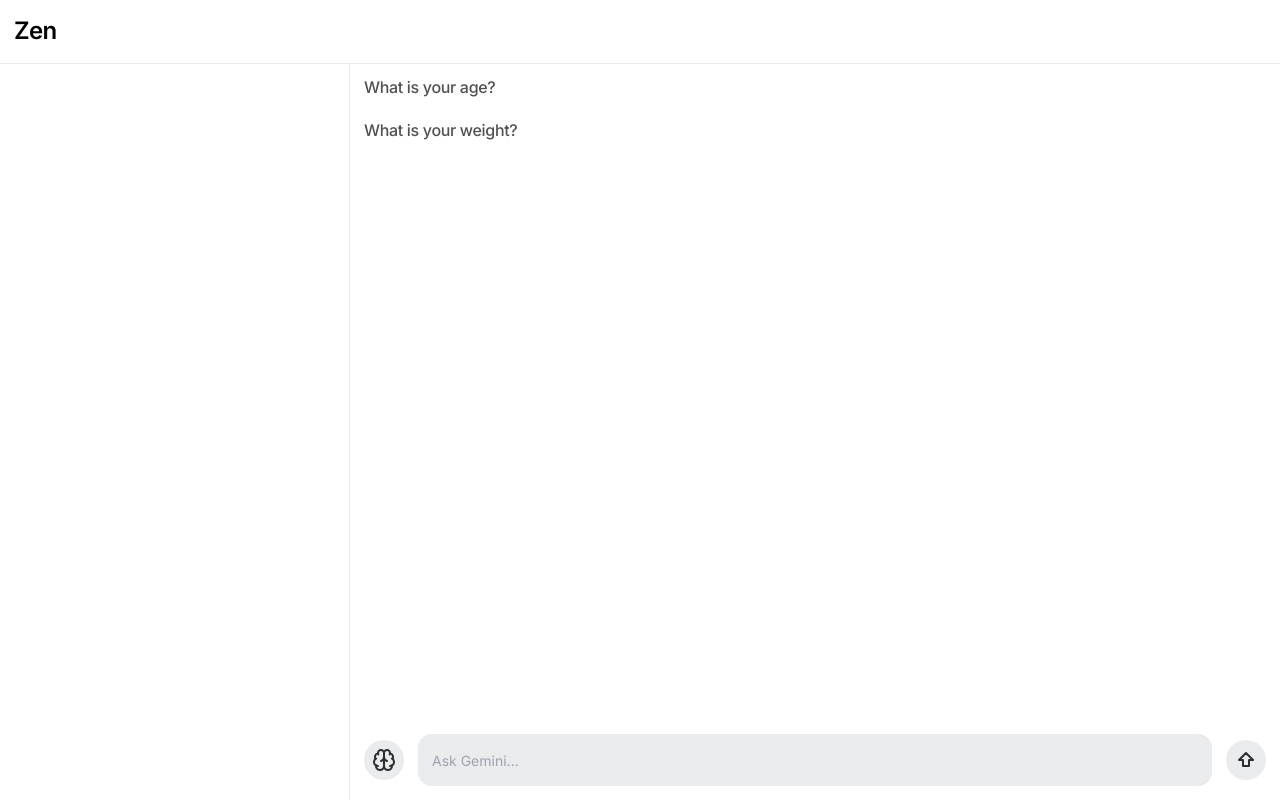
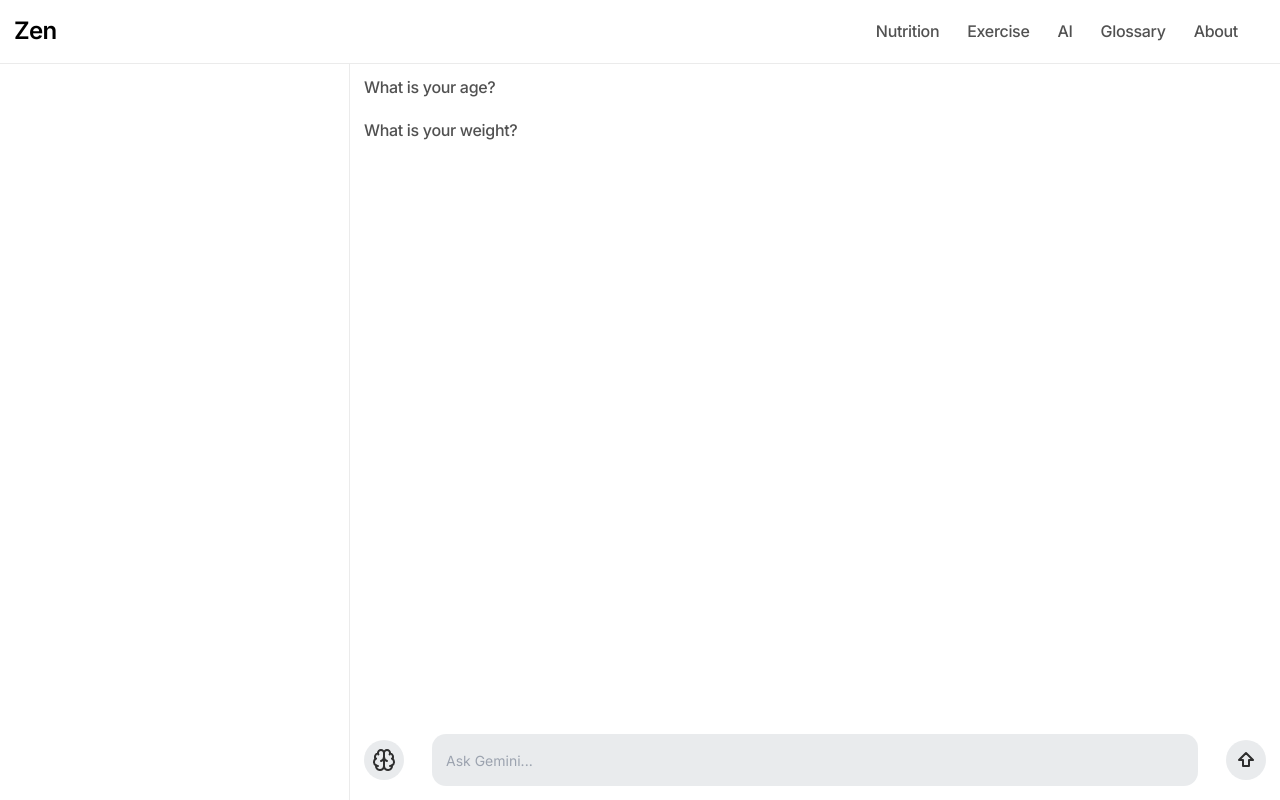
Before and after one commit to devjdn/health-app, a Next.js app in the folder site/: page /ai in a window 1280 px wide. Built offline with nearby package versions, Linux system fonts and the light colour scheme.

Commit message:
adding some scroll new scrolling. Very unsure on how i feel about it though. It's much better on mobile than it is on desktop

```diff
--- a/site/app/globals.css
+++ b/site/app/globals.css
@@ -19,7 +19,7 @@ h1, h2, h3, h4, h5, h6, p, blockquote, figcaption {
 :root {
   --primary-background: #fff;
   --secondary-background: #f1f1f1;
-  --header: #ffffffe8;
+  --header: #ffffffc0;
   --card-translucent: #f1f1f1d7;
   --btn: #fcfcfc;
   --intro-gradient: linear-gradient(to bottom, #ffffff9f, var(--primary-background) 200px), linear-gradient(to right, #ff9393, #ffe493, #ededed, #00a2ff, #1a3cb7, #0c1cd0);
@@ -35,9 +35,9 @@ h1, h2, h3, h4, h5, h6, p, blockquote, figcaption {
 
 @media (prefers-color-scheme: dark) {
   :root {
-    --primary-background: #000;
+    --primary-background: #060606;
     --secondary-background: #121212;
-    --header: #000000e8;
+    --header: #000000c0;
     --card-translucent: #121212d7;
     --btn: #121212;
     --intro-gradient: linear-gradient(to bottom, #0000009f, var(--primary-background) 200px), linear-gradient(to right, #ff9393, #ffe493, #ededed, #00a2ff, #1a3cb7, #0c1cd0);
@@ -107,9 +107,19 @@ header .logo p {
   letter-spacing: -0.03em;
   color: var(--primary-text);
 }
+header nav ul.header-nav-list {
+  display: flex;
+  gap: 28px;
+}
+header nav ul.header-nav-list a:hover p {
+  color: var(--primary-text);
+}
 
 main {
   height: 100%;
+}
+main ::-webkit-scrollbar {
+  display: none;
 }
 
 .home-page {
@@ -132,10 +142,10 @@ main {
 .home-page .site-intro .cta-btns {
   display: flex;
   justify-content: center;
-  gap: 14px;
+  gap: 28px;
 }
 .home-page .site-intro .cta-btns button {
-  border-radius: 100vw;
+  border-radius: 14px;
   padding: 14px 18px;
 }
 .home-page .site-intro .cta-btns button p {
@@ -161,7 +171,7 @@ main {
   display: grid;
   grid-template-columns: repeat(1, auto);
   grid-auto-flow: column;
-  gap: 14px;
+  gap: 28px;
   overflow: scroll;
   scroll-snap-type: x mandatory;
 }
@@ -197,6 +207,21 @@ main {
 }
 .home-page .guide {
   background: var(--secondary-background);
+}
+.home-page .guide ul.usage-guide-list {
+  display: grid;
+  grid-template-columns: repeat(1, 1fr);
+  grid-auto-flow: column;
+  gap: 28px;
+  overflow: scroll;
+  scroll-snap-type: x mandatory;
+}
+.home-page .guide ul.usage-guide-list li.usage-guide-list-item {
+  border-radius: 30px;
+  background: var(--primary-background);
+  width: 500px;
+  aspect-ratio: 1.3/1;
+  scroll-snap-align: start;
 }
 
 form.search-bar {
@@ -238,7 +263,7 @@ section.ai-section {
 }
 section.ai-section .ai-input {
   display: flex;
-  gap: 14px;
+  gap: 28px;
   align-items: center;
   height: 52px;
 }
@@ -279,6 +304,22 @@ section.ai-section .ai-input .ai-text-wrapper textarea:focus {
     font-weight: 600;
     color: var(--primary-text);
   }
+  header nav ul.header-nav-list {
+    display: none;
+  }
+  section.services, section.guide {
+    padding-right: 0;
+  }
+  section ul {
+    padding-right: 14px;
+  }
+  .home-page .services ul li {
+    width: 300px;
+  }
+  .home-page .guide ul.usage-guide-list li.usage-guide-list-item {
+    width: 320px;
+    aspect-ratio: 1/1.3;
+  }
 }
 @layer utilities {
   .text-balance {
--- a/site/app/globals.scss
+++ b/site/app/globals.scss
@@ -20,7 +20,7 @@ h1,h2,h3,h4,h5,h6,p,blockquote,figcaption{
 :root {
   --primary-background: #fff;
   --secondary-background: #f1f1f1;
-  --header: #ffffffe8;
+  --header: #ffffffc0;
   --card-translucent: #f1f1f1d7;
   --btn: #fcfcfc;
   --intro-gradient: linear-gradient(to bottom, #ffffff9f, var(--primary-background) 200px), linear-gradient(to right, #ff9393, #ffe493, #ededed, #00a2ff, #1a3cb7, #0c1cd0);
@@ -40,9 +40,9 @@ h1,h2,h3,h4,h5,h6,p,blockquote,figcaption{
 
 @media (prefers-color-scheme: dark) {
   :root {
-    --primary-background: #000;
+    --primary-background: #060606;
     --secondary-background: #121212;
-    --header: #000000e8;
+    --header: #000000c0;
     --card-translucent: #121212d7;
     --btn: #121212;
     --intro-gradient: linear-gradient(to bottom, #0000009f, var(--primary-background) 200px), linear-gradient(to right, #ff9393, #ffe493, #ededed, #00a2ff, #1a3cb7, #0c1cd0);
@@ -113,11 +113,29 @@ header{
       color: var(--primary-text);
     }
   }
+  nav{
+    ul.header-nav-list{
+      display: flex;
+      gap: 28px;
+
+      a{
+        &:hover{
+          p{
+            color: var(--primary-text);
+          }
+        }
+      }
+    }
+  }
 }
 
 
 main{
   height: 100%;
+
+  ::-webkit-scrollbar{
+    display: none;
+  }
 }
 
 .home-page{
@@ -125,6 +143,7 @@ main{
 
   section{
     padding: 56px 14px;
+
 
     >*{
       margin-inline: auto;
@@ -147,10 +166,10 @@ main{
     .cta-btns{
       display: flex;
       justify-content: center;
-      gap: 14px;
+      gap: 28px;
 
       button{
-        border-radius: 100vw;
+        border-radius: 14px;
         padding: 14px 18px;
 
         p{
@@ -185,7 +204,7 @@ main{
       display: grid;
       grid-template-columns: repeat(1, auto);
       grid-auto-flow: column;
-      gap: 14px;
+      gap: 28px;
       overflow: scroll;
       scroll-snap-type: x mandatory;
 
@@ -227,6 +246,23 @@ main{
 
   .guide{
     background: var(--secondary-background);
+
+    ul.usage-guide-list{
+      display: grid;
+      grid-template-columns: repeat(1, 1fr);
+      grid-auto-flow: column;
+      gap: 28px;
+      overflow: scroll;
+      scroll-snap-type: x mandatory;
+
+      li.usage-guide-list-item{
+        border-radius: 30px;
+        background: var(--primary-background);
+        width: 500px;
+        aspect-ratio: 1.3/1;
+        scroll-snap-align: start;
+      }
+    }
   }
 }
 
@@ -275,7 +311,7 @@ section.ai-section{
 
   .ai-input{
     display: flex;
-    gap: 14px;
+    gap: 28px;
     align-items: center;
     height: 52px;
 
@@ -323,11 +359,38 @@ section.ai-section{
     color: var(--primary-text);
   }
 
+  header{
+    nav{
+      ul.header-nav-list{
+        display: none;
+      }
+    }
+  }
+
+  section{
+    &.services, &.guide{
+      padding-right: 0;
+    }
+    ul{
+      padding-right: 14px;
+    }
+  }
   .home-page{
     .services{
-      ul.service-list{
-        // display: flex;
-        // flex-direction: column;
+      ul{
+        li{
+          width: 300px;
+        }
+      }
+    }
+    .guide{
+
+      ul.usage-guide-list{
+
+        li.usage-guide-list-item{
+          width: 320px;
+          aspect-ratio: 1/1.3;
+        }
       }
     }
   }
--- a/site/app/page.tsx
+++ b/site/app/page.tsx
@@ -17,9 +17,6 @@ export default function Home() {
         </div>
       </section>
       <section className="services">
-        {/* <div className="section-intro">
-          <h2>A quick snapshot</h2>
-        </div> */}
         <ul className="service-list">
           <li className="service-list-item">
             <div className="service-info">
@@ -69,6 +66,26 @@ export default function Home() {
         <div className="section-intro">
           <h2>How Zen works</h2>
         </div>
+        <ul className="usage-guide-list">
+          <li className="usage-guide-list-item">
+
+          </li>
+          <li className="usage-guide-list-item">
+
+          </li>
+          <li className="usage-guide-list-item">
+
+          </li>
+          <li className="usage-guide-list-item">
+
+          </li>
+          <li className="usage-guide-list-item">
+
+          </li>
+          <li className="usage-guide-list-item">
+
+          </li>
+        </ul>
       </section>
     </div>
   );
--- /dev/null
+++ b/site/app/ui/header-nav.tsx
@@ -0,0 +1,34 @@
+'use client';
+
+import Link from "next/link";
+import { useState } from "react";
+
+export default function HeaderNav() {
+
+    const links = [
+        {name: "Nutrition", href: "/nutrition"},
+        {name: "Exercise", href: "/exercise"},
+        {name: "AI", href: "/ai"},
+        {name: "Glossary", href: "/glossary"},
+        {name: "About", href: "/about"},
+    ]
+
+    return(
+        <nav className="header-nav">
+            <ul className="header-nav-list">
+                {links.map((link) => {
+                    return(
+                        <li key={link.name}>
+                            <Link key={link.name} href={link.href}>
+                                <p>{link.name}</p>
+                            </Link>
+                        </li>
+                    )
+                })}
+                <button>
+
+                </button>
+            </ul>
+        </nav>
+    );
+}
--- a/site/app/ui/header.tsx
+++ b/site/app/ui/header.tsx
@@ -1,3 +1,5 @@
+import HeaderNav from "./header-nav";
+
 export default function Header() {
     return(
         <header>
@@ -7,9 +9,7 @@ export default function Header() {
                 </a>
             </div>
 
-            <nav>
-
-            </nav>
+            <HeaderNav/>
         </header>
     );
 }
```
Also changed, not shown: 1 other file (tests, documents, lock files or other folders).
